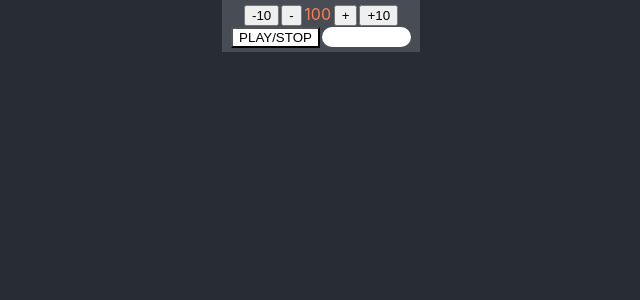
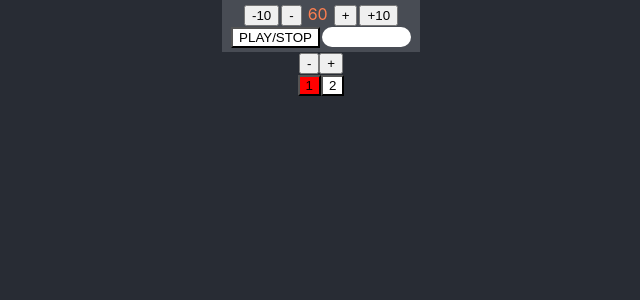
Before and after one commit to Sevetro/MusicatorOld, a React (Create React App) app: page / in a window 1280 px wide. Shown: the top 300 px of the page, without its empty margins (319-959 px from the left). Built offline with nearby package versions, Linux system fonts and the light colour scheme.

Commit message:
DrumLoop in progress

```diff
--- a/src/App.css
+++ b/src/App.css
@@ -19,7 +19,6 @@
     width: 190px;
     margin: auto;
     text-align: center;
-    align-items: center;
 }
 
 .metronomeLed {
@@ -29,6 +28,12 @@
     margin-bottom: -5px;
     margin-left: 2px;
     border-radius: 10px;
+}
+
+
+.DrumLoop{
+
+    text-align: center;
 
 
 }
--- a/src/App.js
+++ b/src/App.js
@@ -1,38 +1,77 @@
 import React, { Component } from 'react'
 import './App.css'
 import Metronome from './components/Metronome'
+import DrumLoop from './components/DrumLoop'
 
 
 export default class App extends Component {
   constructor() {
     super()
     this.state = {
-      bpmNumber: 100,
-      isActive: false
+      bpmNumber: 60,
+      isActive: false,
+      metronomeLedColor: "white",
+      nextDrumTileId: 1
     }
-
-  }
-
-  //czy metody powinny być tu
-  changeBpmNumber = (btnValue, toggleMetronome) => {
-    this.setState(prevState => { return { bpmNumber: prevState.bpmNumber + btnValue, isActive: prevState.isActive } }, toggleMetronome)
   }
 
 
+  changeMetronomeState = (btnValue, newActive, toggleMetronome) => {
+    this.setState(prevState => {
+      return {
+        bpmNumber: prevState.bpmNumber + btnValue,
+        isActive: newActive
+      }
+    }, toggleMetronome)
+  }
+
+
+  flashMetronomeLed = () => {
+    this.setState({ metronomeLedColor: "blue" }, () => setTimeout(() => {
+      this.setState({ metronomeLedColor: "white" })
+    }, 100))
+
+    this.flashDrumTile()
+  }
+
+
+  flashDrumTile = () => {
+
+    console.log("nextDrumTileId before setState : " + this.state.nextDrumTileId)
+    this.setState(prevState => {
+      return { nextDrumTileId: prevState.nextDrumTileId + 1 }
+    },
+      () => console.log("nextDrumTileId after setState : " + this.state.nextDrumTileId))
+  }
+
+
+
+
+
+  //tu opcja bez prevState, która lepsza? Co za różnica? Podobno ta poniższa czasem nie zadziała. W jakich przypadkach?
+
+  // changeMetronomeState = (btnValue, newActive, toggleMetronome) => {
+  //   this.setState( { bpmNumber: this.state.bpmNumber + btnValue, isActive: newActive  }, toggleMetronome)
+  // }
+
+
   render() {
-    //czy tutaj
-    const changeActive = (toggleMetronome) => {
-      this.setState(prevState => { return { bpmNumber: prevState.bpmNumber, isActive: !prevState.isActive } }, toggleMetronome)
-    }
+    //metody powinny być tu czy nad metodą render
+
 
     return (
-      <div className="App">
+      <div className="App" >
 
         <Metronome
           bpmNumber={this.state.bpmNumber}
           isActive={this.state.isActive}
-          changeBpmNumber={this.changeBpmNumber}
-          changeActive={changeActive}
+          metronomeLedColor={this.state.metronomeLedColor}
+          changeMetronomeState={this.changeMetronomeState}
+          flashMetronomeLed={this.flashMetronomeLed}
+        />
+
+        <DrumLoop
+          nextDrumTileId={this.state.nextDrumTileId}
         />
       </div>
     )
--- a/src/components/DrumLoop.js
+++ b/src/components/DrumLoop.js
@@ -1,12 +1,54 @@
-import React from 'react'
+import React, { Component } from 'react'
+import DrumTile from './DrumTile';
 
-function DrumLoop(){
+export default class DrumLoop extends Component {
+    constructor(props) {
+        super(props)
+        this.state = {
+            drumTileArray: [
+                <DrumTile id={1} key={1} nextDrumTileId={this.props.nextDrumTileId} />,
+                <DrumTile id={2} key={2} nextDrumTileId={this.props.nextDrumTileId} />
+
+            ]
+        }
+    }
 
 
-return (
 
-    <div>elkodrum</div>
-)
 
+    addTile = () => {
+        this.setState(prevState => {
+            return {
+                drumTileArray: [
+                    ...this.state.drumTileArray,
+                    <DrumTile
+                        key={prevState.drumTileArray.length + 1}
+                        id={prevState.drumTileArray.length + 1}
+                        nextDrumTileId={this.props.nextDrumTileId}
+                    />
+                ]
+            }
+        })
+    }
+
+    removeTile = () => {
+        if (this.state.drumTileArray.length > 1)
+            this.setState(prevState => { return { drumTileArray: prevState.drumTileArray.slice(0, -1) } })
+    }
+
+
+    render() {
+
+        return (
+            <div className="DrumLoop">
+                <div>
+                    <button onClick={this.removeTile}>-</button>
+                    <button onClick={this.addTile}>+</button>
+                </div>
+
+                {this.state.drumTileArray}
+            </div>
+        )
+
+    }
 }
-export default DrumLoop;
--- /dev/null
+++ b/src/components/DrumTile.js
@@ -0,0 +1,17 @@
+import React, { Component } from 'react'
+
+export default class DrumTile extends Component {
+    constructor(props) {
+        super(props)
+        this.state = {
+          nextDrumTileId: this.props.nextDrumTileId
+        }
+    }
+
+    render() {
+        console.log("Hejka tu DrumTile render, moje id: " + this.props.id + ", a nextDrumTileId to: " + this.props.nextDrumTileId)
+        return (
+            <button style={{ backgroundColor: this.state.nextDrumTileId === this.props.id ? "red" : "white" }}>{this.props.id}</button>
+        )
+    }
+}
--- a/src/components/Metronome.js
+++ b/src/components/Metronome.js
@@ -1,31 +1,14 @@
 import React, { Component } from 'react'
 
-export default class Metronome2 extends Component {
-    //powinno byc constructor(props)? czy bez props
-    constructor() {
-        super()
-        this.state = {
-            metronomeLedColor: "white",
-        }
-    }
-
+export default class Metronome extends Component {
 
     toggleMetronome = () => {
         clearInterval(this.metronomeId)
         if (this.props.isActive) {
-            this.flashMetronomeLed()
-            this.metronomeId = setInterval(this.flashMetronomeLed, (60 / (this.props.bpmNumber)) * 1000)
-
+            this.props.flashMetronomeLed()
+            this.metronomeId = setInterval(this.props.flashMetronomeLed, (60 / (this.props.bpmNumber)) * 1000)
         }
     }
-
-
-    flashMetronomeLed = () => {
-        this.setState({ metronomeLedColor: "blue" }, () => setTimeout(() => {
-            this.setState({ metronomeLedColor: "white" })
-        }, 100))
-    }
-
 
     render() {
         const btnStyles = {
@@ -36,18 +19,20 @@ export default class Metronome2 extends Component {
 
         return (
             <div className="Metronome">
-                <button onClick={() => this.props.changeBpmNumber(-10, this.toggleMetronome)} style={btnStyles}  >-10</button>
-                <button onClick={() => this.props.changeBpmNumber(-1, this.toggleMetronome)} style={btnStyles} >-</button>
+
+                <button onClick={() => this.props.changeMetronomeState(-10, this.props.isActive, this.toggleMetronome)} style={btnStyles}  >-10</button>
+                <button onClick={() => this.props.changeMetronomeState(-1, this.props.isActive, this.toggleMetronome)} style={btnStyles} >-</button>
                 <div style={{ display: "inline-block", width: 30 }} >{this.props.bpmNumber}</div>
-                <button onClick={() => this.props.changeBpmNumber(1, this.toggleMetronome)} style={btnStyles}  >+</button>
-                <button onClick={() => this.props.changeBpmNumber(10, this.toggleMetronome)} style={btnStyles}  >+10</button>
+                <button onClick={() => this.props.changeMetronomeState(1, this.props.isActive, this.toggleMetronome)} style={btnStyles}  >+</button>
+                <button onClick={() => this.props.changeMetronomeState(10, this.props.isActive, this.toggleMetronome)} style={btnStyles}  >+10</button>
 
                 <button
-                    onClick={() => this.props.changeActive(this.toggleMetronome)}
+                    onClick={() => this.props.changeMetronomeState(0, !this.props.isActive, this.toggleMetronome)}
                     id="playStopButton"
                     style={{ backgroundColor: this.props.isActive ? "red" : "white" }}
                 >PLAY/STOP</button>
-                <div className="metronomeLed" id="metronomeLed" style={{ backgroundColor: this.state.metronomeLedColor }} ></div>
+
+                <div className="metronomeLed" id="metronomeLed" style={{ backgroundColor: this.props.metronomeLedColor }} ></div>
             </div>
         )
     }
```
